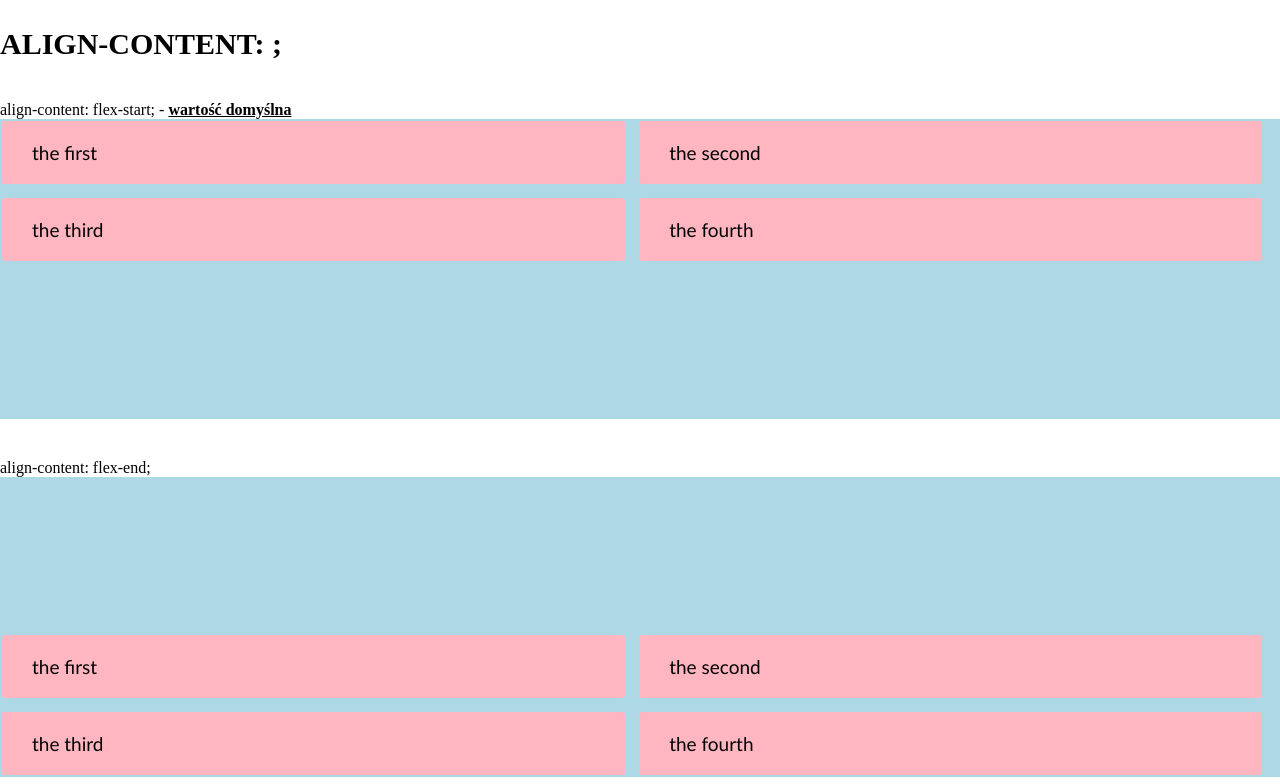
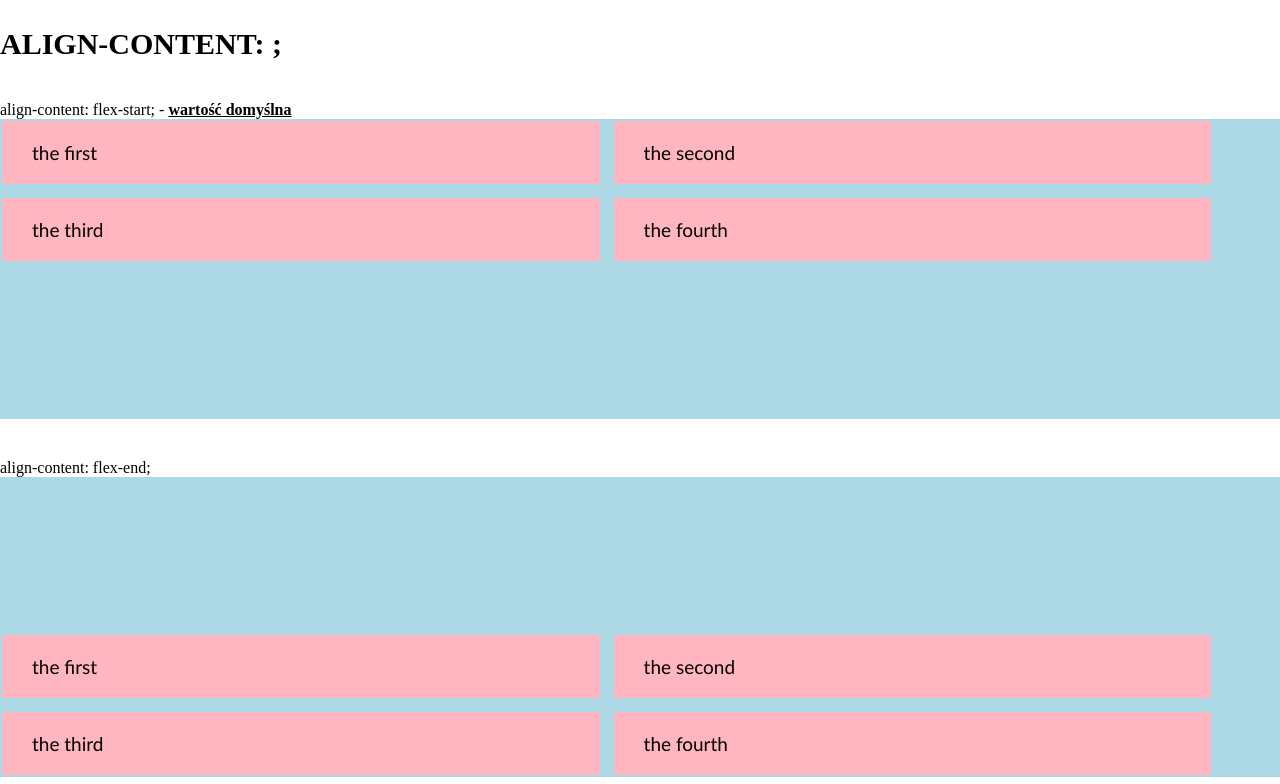
Before and after one commit to andrzejlemieszewski1ti-oss/flex-project, a plain HTML site: page index.html in a window 1280 px wide. Shown: the part 3756-4540 px from the top of the page. Drawn offline with Linux system fonts and the light colour scheme.

Commit message:
Update style.css

```diff
--- a/style.css
+++ b/style.css
@@ -138,7 +138,7 @@ span{
     gap: 10px;
 }
 .container__content > div{
-    flex: 0 0 44%;
+    flex: 0 0 42%;
 
 }
 .align-content__flex-end{
```
